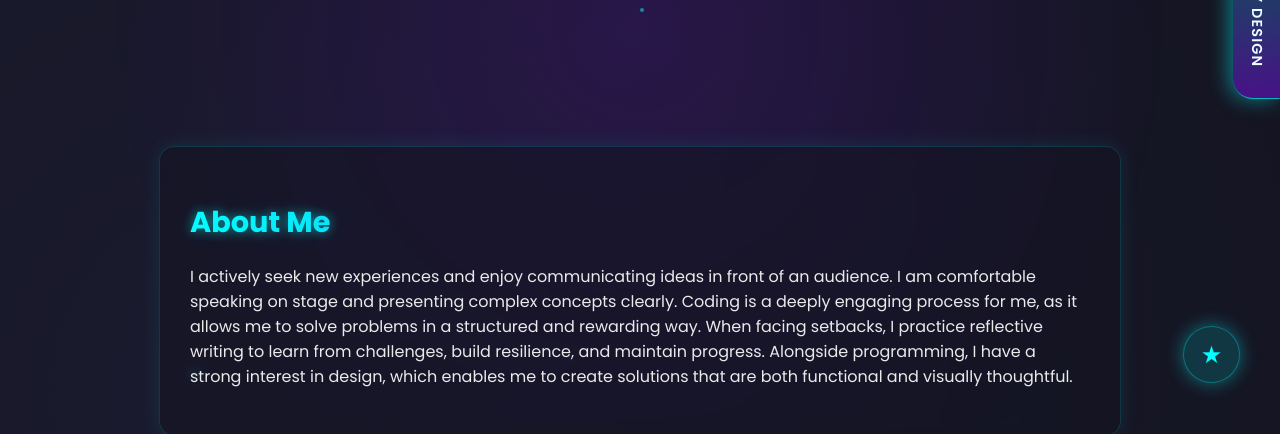
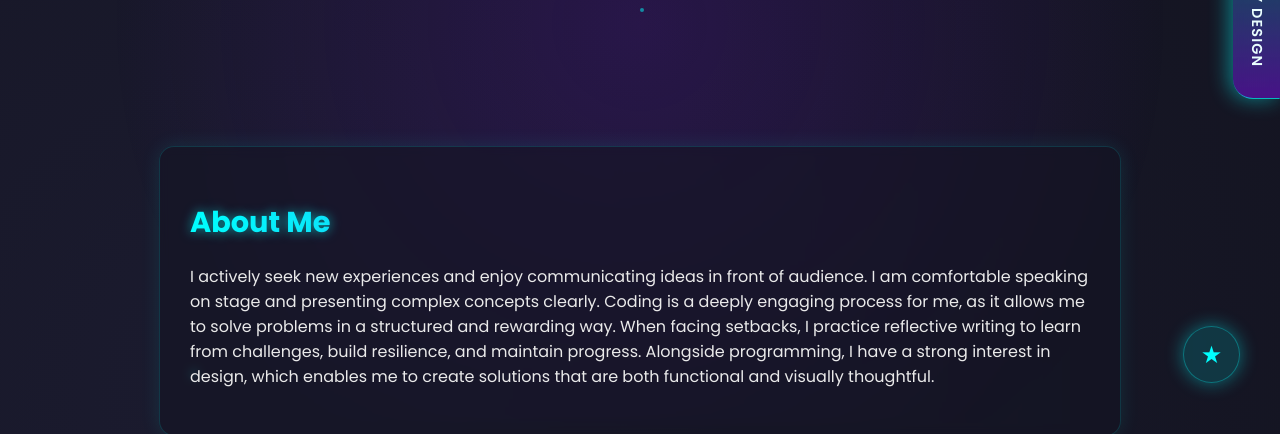
Before and after one commit to miyuki-cell/portofolio-miyuki, a plain HTML site: page index.html in a window 1280 px wide. Shown: the part 377-811 px from the top of the page. Drawn offline with Linux system fonts and the light colour scheme; files whose address does not match are found by name.

Commit message:
Fix typo in 'audience' in about section

```diff
--- a/index.html
+++ b/index.html
@@ -27,7 +27,7 @@
   <section id="about">
     <h2>About Me</h2>
     <p>
-      I actively seek new experiences and enjoy communicating ideas in front of an audience. I am comfortable speaking on stage and presenting complex concepts clearly. Coding is a deeply engaging process for me, as it allows me to solve problems in a structured and rewarding way. When facing setbacks, I practice reflective writing to learn from challenges, build resilience, and maintain progress. Alongside programming, I have a strong interest in design, which enables me to create solutions that are both functional and visually thoughtful.
+      I actively seek new experiences and enjoy communicating ideas in front of audience. I am comfortable speaking on stage and presenting complex concepts clearly. Coding is a deeply engaging process for me, as it allows me to solve problems in a structured and rewarding way. When facing setbacks, I practice reflective writing to learn from challenges, build resilience, and maintain progress. Alongside programming, I have a strong interest in design, which enables me to create solutions that are both functional and visually thoughtful.
     </p>
   </section>
 
```
